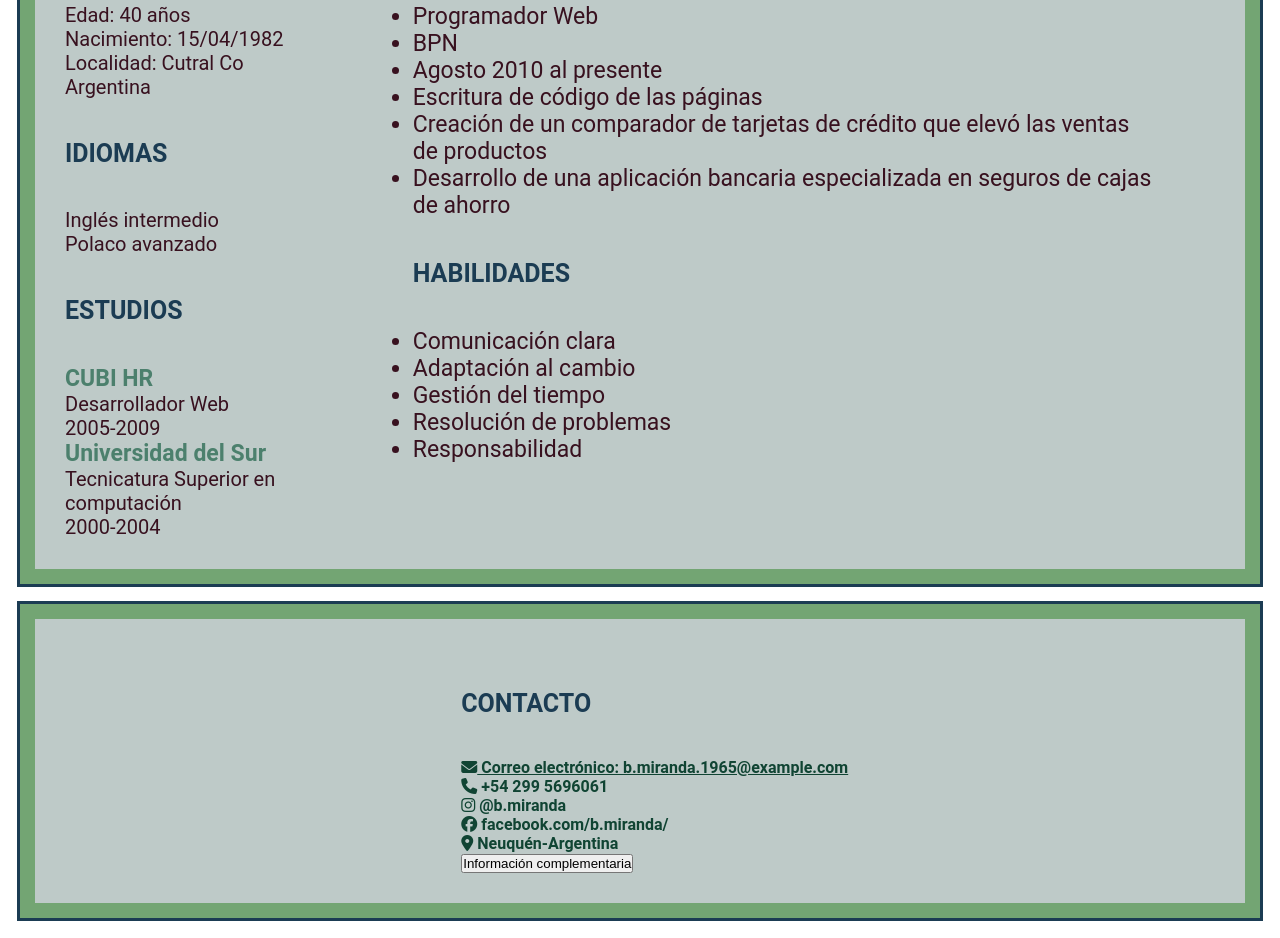
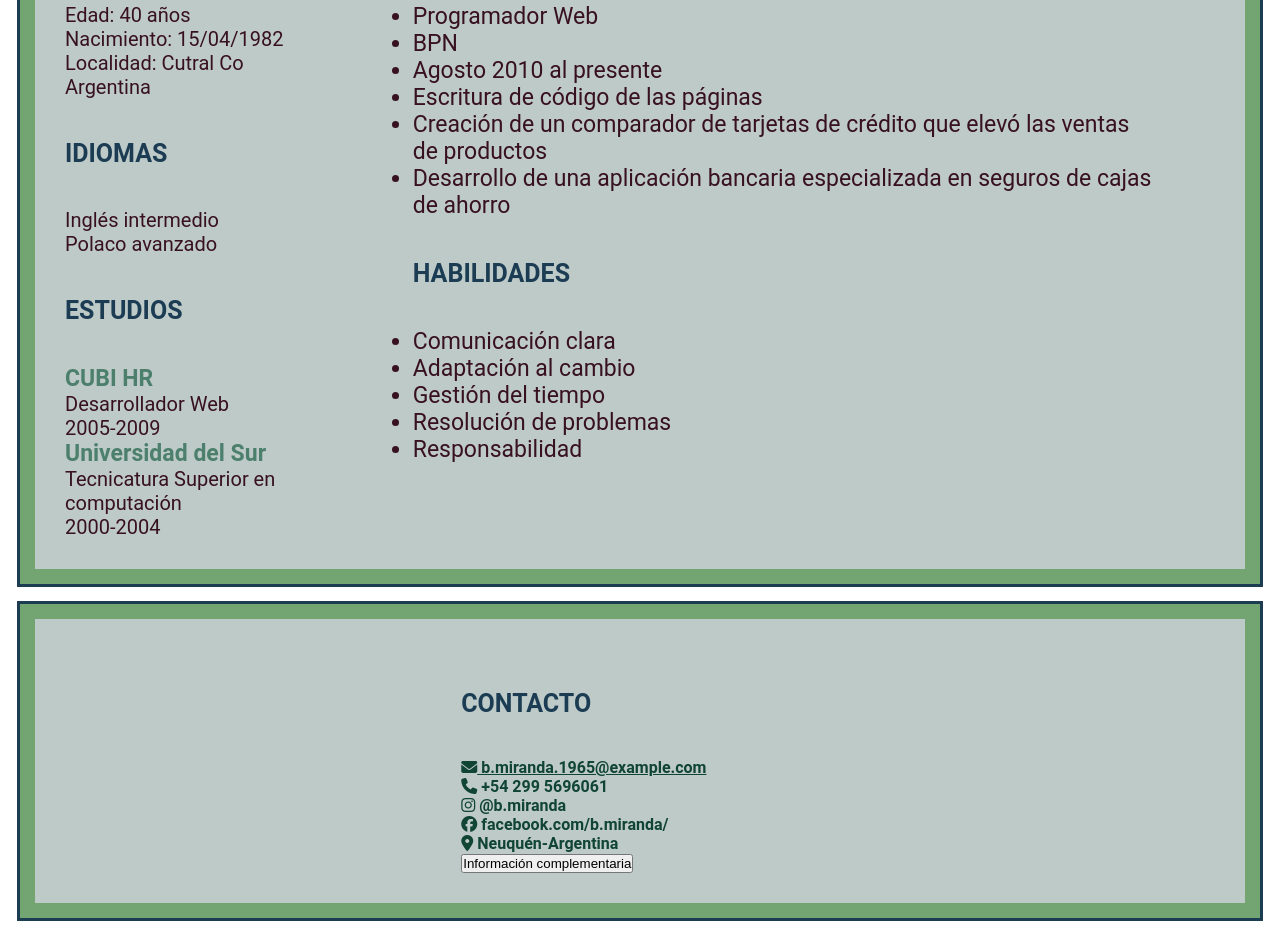
Before and after one commit to Adro45/Adro45.github.io, a plain HTML site: page index.html in a window 1280 px wide. Shown: the part 531-1469 px from the top of the page. Drawn offline with Linux system fonts and the light colour scheme.

Commit message:
Update index.html

```diff
--- a/index.html
+++ b/index.html
@@ -74,7 +74,7 @@
 <!--  -->
             <footer>
                 <h2>CONTACTO</h2>
-                    <a class="pie" href=»mailto:b.miranda.1965@gmail.com><i class="fa-solid fa-envelope"></i> Correo electrónico: b.miranda.1965@example.com</a>
+                    <a class="pie" href=»mailto:b.miranda.1965@gmail.com><i class="fa-solid fa-envelope"></i> b.miranda.1965@example.com</a>
                     <p class="pie"><i class="fa-solid fa-phone"></i> +54 299 5696061</p>
                     <p class="pie"><i class="fa-brands fa-instagram"></i> @b.miranda</p>
                     <p class="pie"><i class="fa-brands fa-facebook"></i> facebook.com/b.miranda/</p>
```
